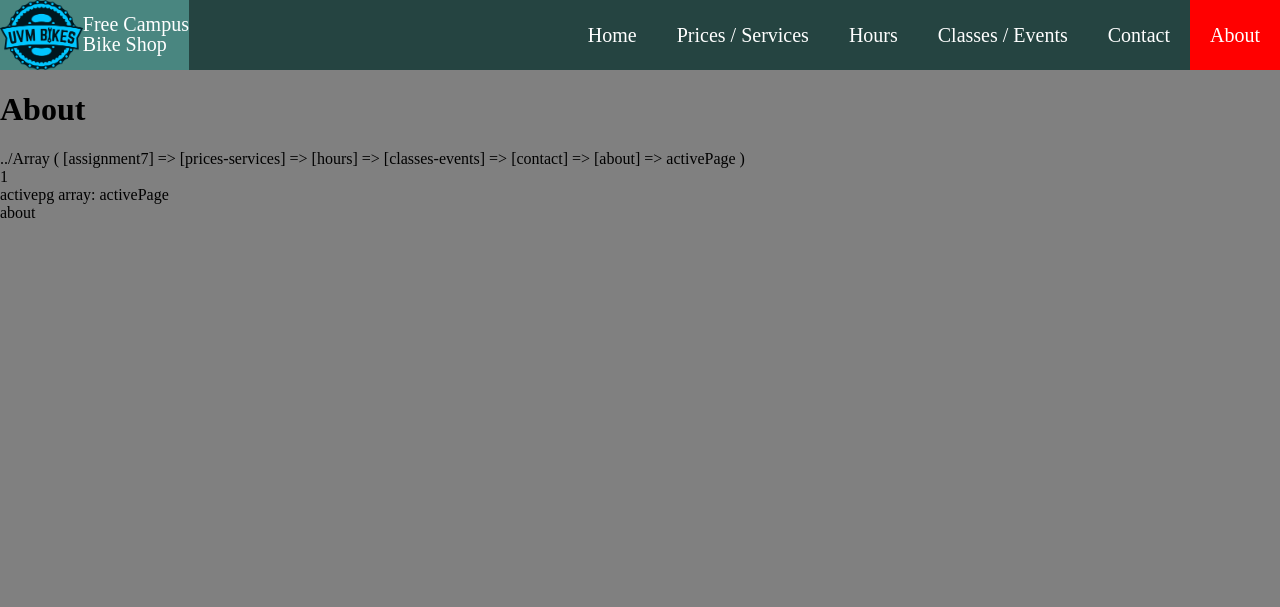
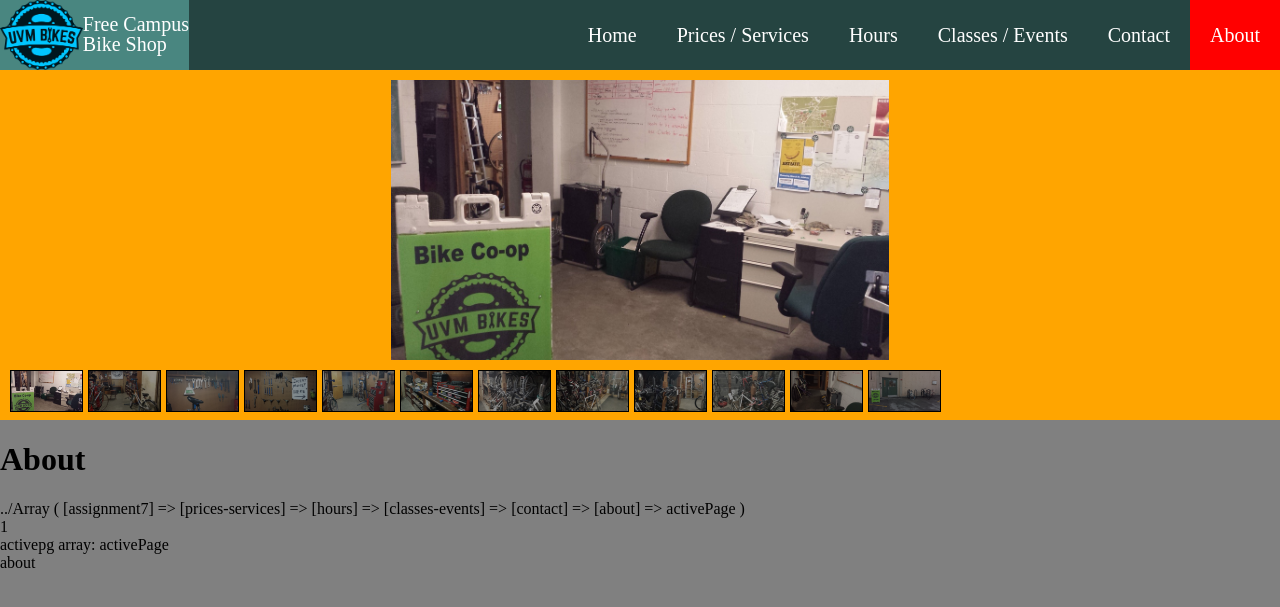
Before and after one commit to SleekPanther/uvmbikes, a PHP site: page /about/index.php in a window 1280 px wide. Shown: the top 607 px of the page. Run offline with PHP 8.4, Linux system fonts and the light colour scheme; style sheets or scripts are compiled from the project's sources.

Commit message:
galleria sildeshow

```diff
--- a/non-pages/css/style.css
+++ b/non-pages/css/style.css
@@ -5,3 +5,10 @@ body {
 .activePage {
   background: red;
 }
+.galleria {
+  height: 350px;
+}
+.galleria-theme-classic {
+  /*change stage background color */
+  background: orange;
+}
--- a/non-pages/css/style.less
+++ b/non-pages/css/style.less
@@ -7,3 +7,10 @@ body {
     background: red;
     //background-image: url("../../images/0components/")
 }
+
+.galleria{
+    height: 350px;
+}
+.galleria-theme-classic { /*change stage background color */
+    background: orange;
+}
--- a/non-pages/php-include/galleria-images.php
+++ b/non-pages/php-include/galleria-images.php
@@ -2,7 +2,7 @@
 	echo "\t\t\t<!-- Galleria section -->\n".
 	"\t\t\t<div class='galleria'>\n";
 
-	$url = $upFolderPlaceholder."/images/slideshow/1homepage" ;	//path to the folder where the images are.
+	$url = $upFolderPlaceholder."images/slideshow/1homepage" ;	//path to the folder where the images are.
 
 	$dir = scandir($url);		//this scans the directory & gets a filename list
 
@@ -16,7 +16,7 @@
 	}
 	else  {				//if more than 10, print 1 to 9 inclusive
 		for ($i=1; $i<= 9; $i++) {			// <= important here
-			echo "\t\t\t\t" . '<img src="../galleria/images/'. $fileName .'/image00' . $i . '.jpg" alt="">'. "\n"  ;
+			echo "\t\t\t\t" . '<img src="'. $url. '/image00' . $i . '.jpg" alt="">'. "\n"  ;
 		}
 	}
 
@@ -25,22 +25,32 @@
 	//once here, the numbers 1-10 should ALL be printed
 	if ($numberOfImages < 100) { 	//if it's >10 & less than 100, print 10 to $numberOfImages
 		for ($i=10; $i<= $numberOfImages; $i++) {
-			echo "\t\t\t\t" . '<img src="../galleria/images/'. $fileName .'/image0' . $i . '.jpg" alt="">'. "\n"  ;
+			echo "\t\t\t\t" . '<img src="'. $url. '/image0' . $i . '.jpg" alt="">'. "\n"  ;
 		}
 	}
 	else {				// if it's more than 100, print 10 to 99 inclusive
 		for ($i=10; $i<= 99; $i++) {		// <= important here
-			echo "\t\t\t\t" . '<img src="../galleria/images/'. $fileName .'/image0' . $i . '.jpg" alt="">'. "\n"  ;
+			echo "\t\t\t\t" . '<img src="'. $url. '/image0' . $i . '.jpg" alt="">'. "\n"  ;
 		}
 	}
 
 	//print  > 100 section
 	if ($numberOfImages < 1000) {		//accounts for all cases greater than 100 & < 1000
 		for ($i=100; $i<= $numberOfImages; $i++) {
-			echo "\t\t\t\t" . '<img src="../galleria/images/'. $fileName .'/image' . $i . '.jpg" alt="">'. "\n"  ;
+			echo "\t\t\t\t" . '<img src="'. $url. '/image' . $i . '.jpg" alt="">'. "\n"  ;
 		}
 	}
 
-	echo "\t\t\t</div>\n".
-	"\t\t\t<!-- end galleria section -->\n";
-?>
+
+    ?>
+	<!-- run galleria -->
+	<script>
+		Galleria.loadTheme('<?php echo $upFolderPlaceholder; ?>non-pages/galleria/themes/classic/galleria.classic.min.js'); //important MUST CHANGE PATH
+		//Galleria.configure({ transition: 'fade', transitionSpeed: 2000 }); //transision config not really working
+		Galleria.run('.galleria', {
+			autoplay: 5000,
+		}); //Time in milliseconds, so it changes every 5 seconds - Noah
+	</script>
+	<!-- end run galleria script -->
+        </div>
+	<!-- end galleria section -->
--- a/non-pages/php-include/header.php
+++ b/non-pages/php-include/header.php
@@ -1 +1,4 @@
 <!-- header -->
+<?php include ($upFolderPlaceholder."non-pages/php-include/galleria-images.php"); ?>
+
+<!-- end header -->
--- a/non-pages/php-include/top.php
+++ b/non-pages/php-include/top.php
@@ -110,6 +110,9 @@
     <link href='<?php echo $upFolderPlaceholder ?>non-pages/css/menu.css' rel='stylesheet' type='text/css' media='screen' />
     <link href='<?php echo $upFolderPlaceholder ?>non-pages/css/style.css' rel='stylesheet' type='text/css' media='screen' />
 
+    <script src="https://ajax.googleapis.com/ajax/libs/jquery/1/jquery.js"></script> <!-- link galleria script. Doesn't work without jQuery. -->
+    <script src="<?php echo $upFolderPlaceholder ?>non-pages/galleria/galleria-1.4.2.min.js"></script>    <!-- these 2 scripts go before the galleria div & actually running goes AFTER -->
+
     </head>
     <!-- ################ body section ######################### -->
     <?php
```
Also changed, not shown: non-pages/php-include/nav.php (line endings or trailing spaces).
